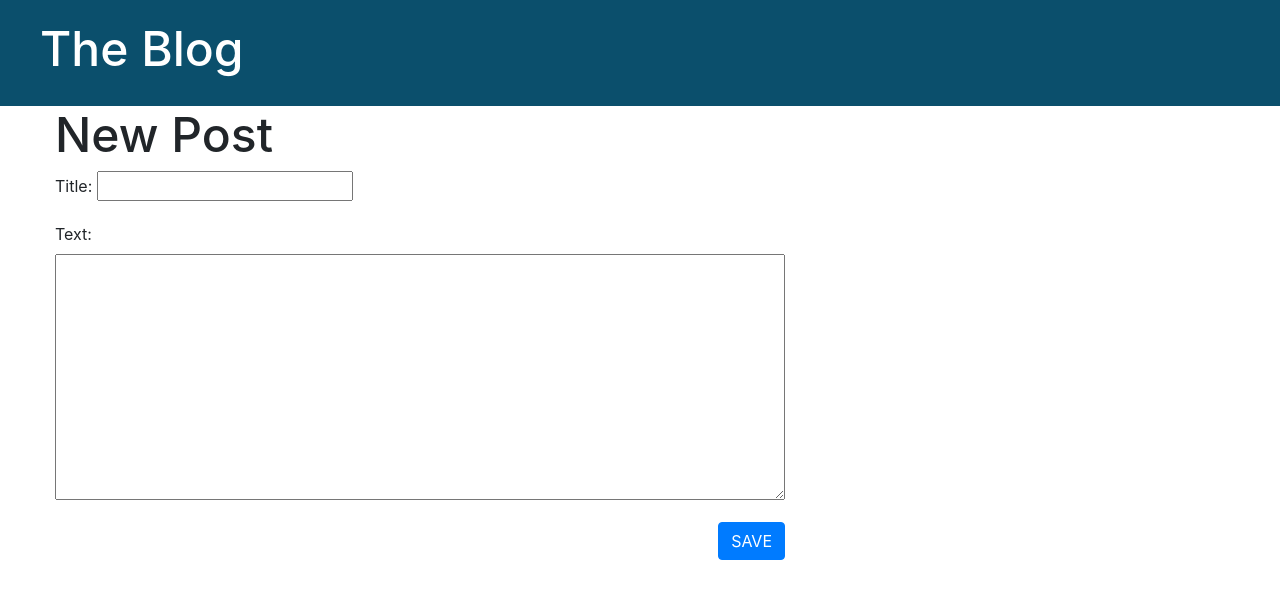
After one commit to LLira09/my_django_site, a Django app: page /post/new/ in a window 1280 px wide. The commit adds this page. Shown: the top 599 px of the page. Run offline with Django 3.2, Linux system fonts and the light colour scheme; some libraries are stand-ins or nearby versions.

Commit message:
Added feature to create blog post

```diff
--- /dev/null
+++ b/blog/forms.py
@@ -0,0 +1,7 @@
+from django import forms
+from .models import Post
+
+class PostForm(forms.ModelForm):
+    class Meta:
+        model = Post
+        fields = ('title', 'text')
--- a/blog/static/css/blog.css
+++ b/blog/static/css/blog.css
@@ -30,3 +30,11 @@ h1, h2, h3, h4 {
 .post h1 a {
   color: #000000;
 }
+
+.post-form-blog textarea {
+  width: 100%;
+}
+
+.post-form-blog .btn-primary {
+  float: right;
+}
--- /dev/null
+++ b/blog/templates/blog/post_edit.html
@@ -0,0 +1,9 @@
+{% extends 'blog/base.html' %}
+{% block content %}
+<h1>New Post</h1>
+  <form method="post" class="post-form-blog">
+    {% csrf_token %}
+    {{ form.as_p }}
+  <button type="submit" class="btn btn-primary">SAVE</button>
+  </form>
+{% endblock %}
--- a/blog/urls.py
+++ b/blog/urls.py
@@ -4,4 +4,5 @@ from . import views
 urlpatterns = [
     path('', views.post_list, name='post_list'),
     path('post/<int:pk>/', views.post_detail, name='post_detail'),
+    path('post/new/', views.post_new, name='post_new'),
 ]
--- a/blog/views.py
+++ b/blog/views.py
@@ -1,5 +1,6 @@
-from django.shortcuts import render, get_object_or_404
+from django.shortcuts import render, get_object_or_404, redirect
 from django.utils import timezone
+from .forms import PostForm
 from . models import Post
 # Create your views here.
 def post_list(request):
@@ -12,3 +13,17 @@ def post_detail(request, pk):
     post = get_object_or_404(Post, pk=pk)
     stuff_for_frontend = {'post': post}
     return render(request, 'blog/post_detail.html', stuff_for_frontend)
+
+def post_new(request):
+    if request.method == 'POST':
+        form = PostForm(request.POST)
+        if form.is_valid():
+            post = form.save(commit=False)
+            post.author = request.user
+            post.published_date = timezone.now()
+            post.save()
+            return redirect('post_detail', pk=post.pk)
+    else:
+        form = PostForm()
+        stuff_for_frontend = {'form': form}
+    return render(request, 'blog/post_edit.html', stuff_for_frontend)
```
Also changed, not shown: db.sqlite3.
